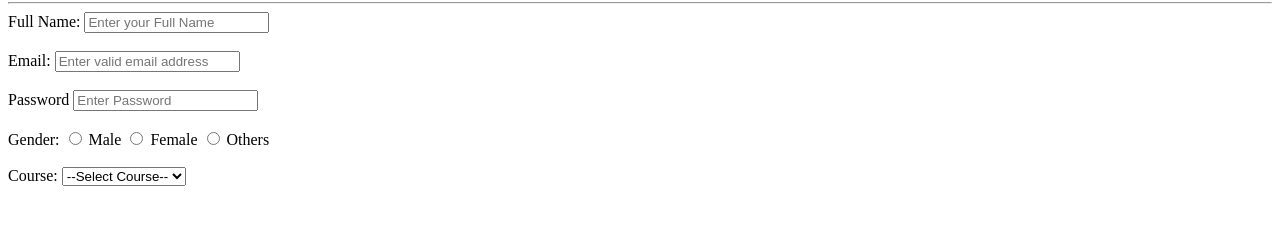
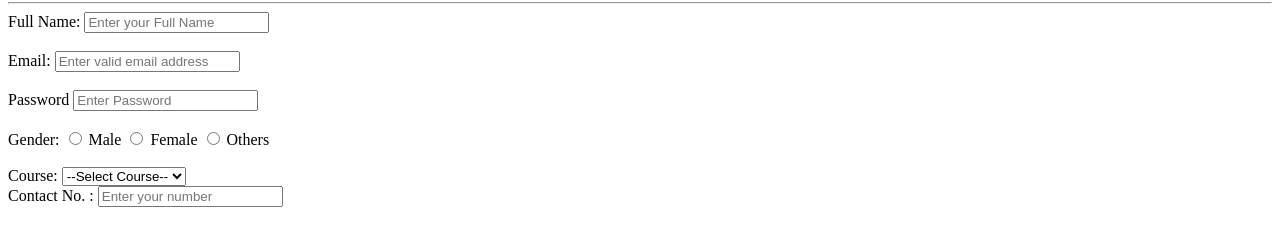
Before and after one commit to SHREYASABESEC0286/web-asign, a plain HTML site: page stureg.html in a window 1280 px wide. Shown: the part 78-324 px from the top of the page. Drawn offline with Linux system fonts and the light colour scheme.

Commit message:
contact info

```diff
--- a/stureg.html
+++ b/stureg.html
@@ -37,6 +37,10 @@
             <option value="Cyber security">Cyber security</option>
         </select>
     </div>
+    <div>
+        <label for="cno">Contact No. :</label>
+        <input type="text" placeholder="Enter your number" maxlength="10">
+    </div>
 </form>
 <body>
 
```
